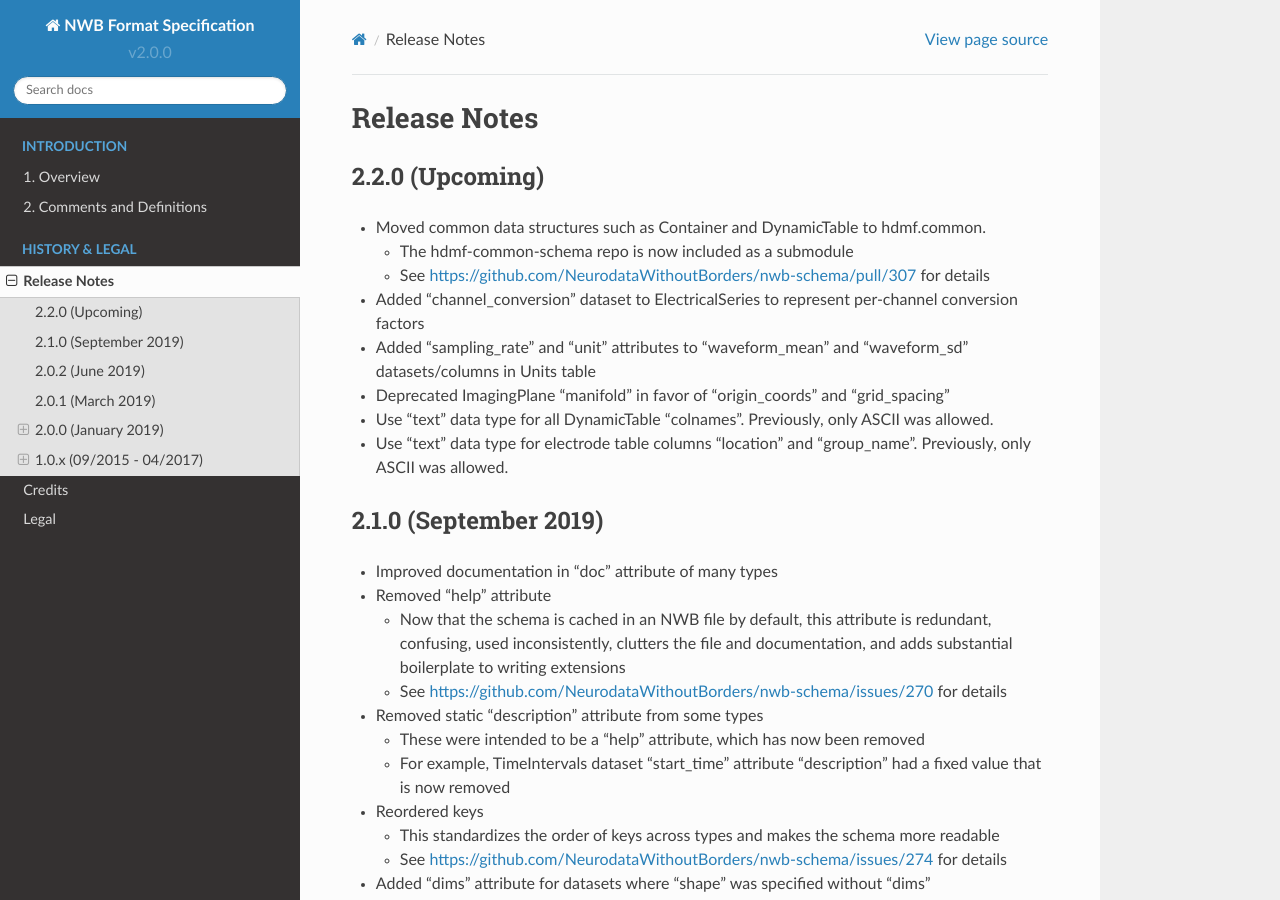
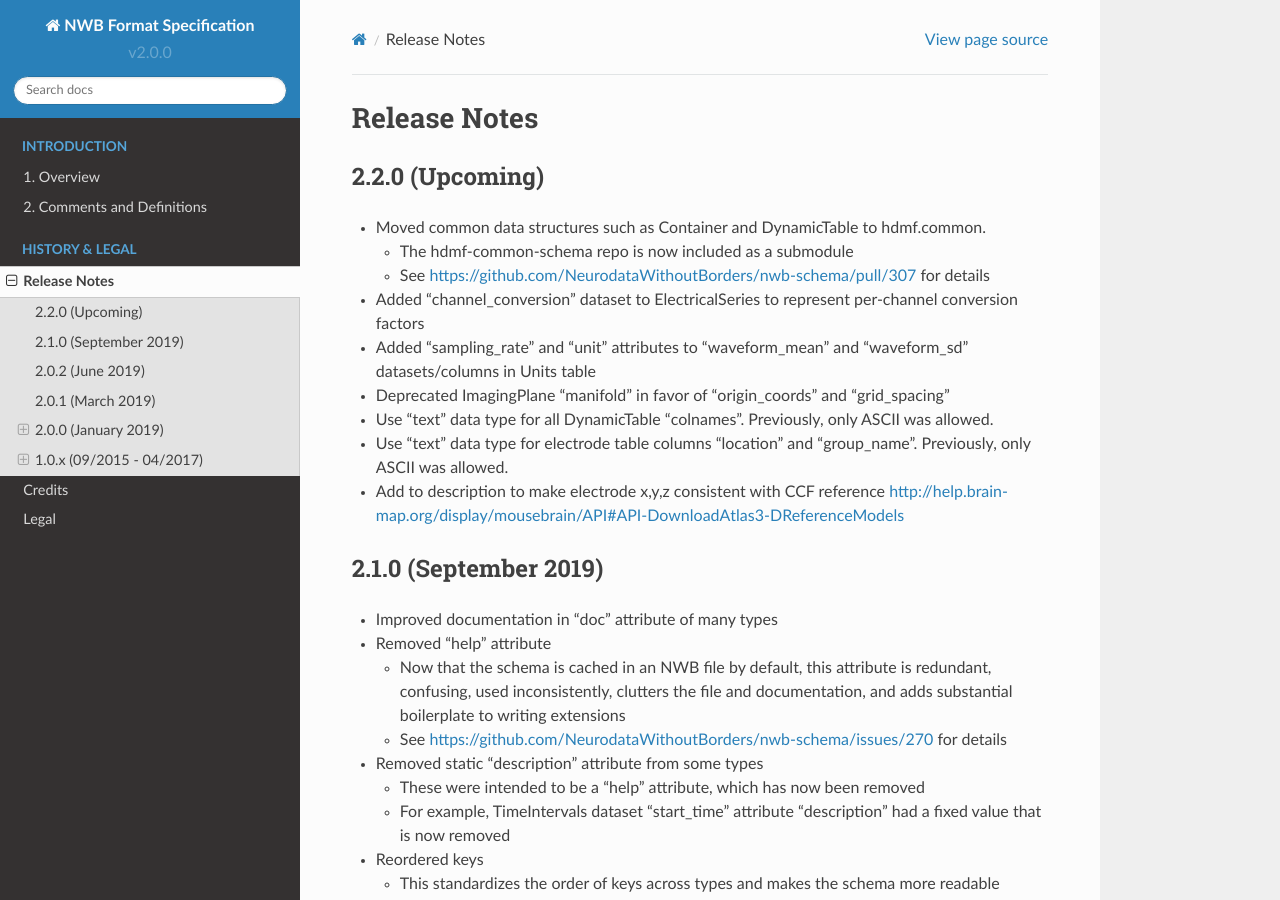
Before and after one commit to NeurodataWithoutBorders/nwb-schema, a Sphinx documentation site: the page built from docs/format/source/format_release_notes.rst, in a window 1280 px wide and 900 px high. Built offline with Sphinx 7.4.7 and the Read the Docs theme 2.0.0, drawn with Linux system fonts in a browser that asks for light colours.

Commit message:
electrode position CCF

```diff
--- a/docs/format/source/format_release_notes.rst
+++ b/docs/format/source/format_release_notes.rst
@@ -18,6 +18,8 @@ Release Notes
 - Use "text" data type for all DynamicTable "colnames". Previously, only ASCII was allowed.
 
 - Use "text" data type for electrode table columns "location" and "group_name". Previously, only ASCII was allowed.
+
+- Add to description to make electrode x,y,z consistent with CCF reference http://help.brain-map.org/display/mousebrain/API#API-DownloadAtlas3-DReferenceModels
 
 
 2.1.0 (September 2019)
```
